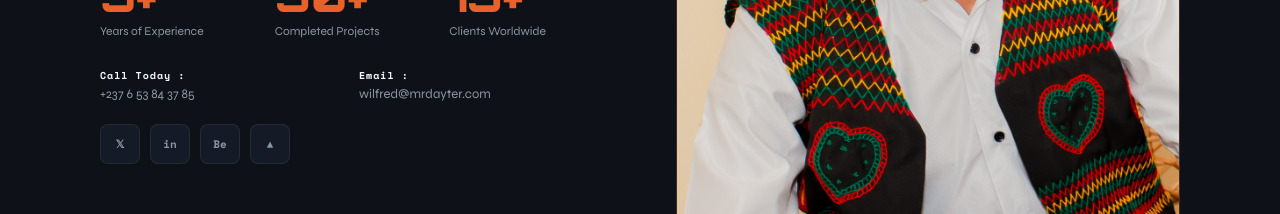
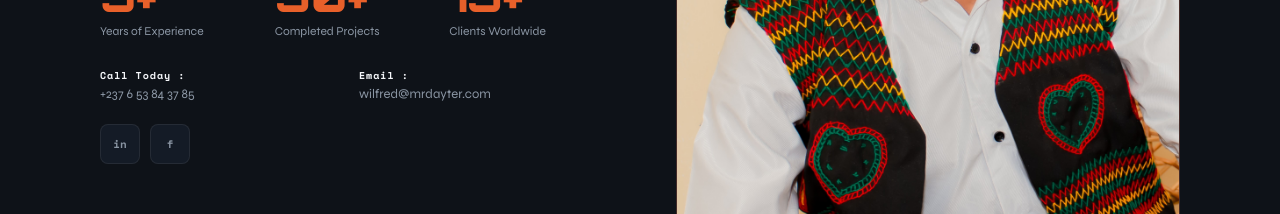
Before and after one commit to WilfredTagha/IWTAG, a React (Vite) app in the folder mr_dayter_portfolio/: page / in a window 1280 px wide. Shown: the part 2180-2394 px from the top of the page. Built offline with nearby package versions, Linux system fonts and the light colour scheme.

Commit message:
links to profiles

```diff
--- a/mr_dayter_portfolio/src/components/About.jsx
+++ b/mr_dayter_portfolio/src/components/About.jsx
@@ -26,9 +26,26 @@ export default function About({ dark }) {
               <div><div className="ct-lbl">Email :</div><div className="ct-val">wilfred@mrdayter.com</div></div>
             </div>
 
-            <div className="socials">
+            {/* <div className="socials">
               {["𝕏","in","Be","▲"].map((ic, i) => (
                 <a key={i} href="#" className="soc">{ic}</a>
+              ))}
+            </div> */}
+            <div className="socials">
+              {[
+                { icon: "in", url: "https://www.linkedin.com/in/TaghaWilfred", label: "LinkedIn" },
+                { icon: "f", url: "https://www.facebook.com/MrDayter", label: "Facebook" }
+              ].map((social, i) => (
+                <a
+                  key={i}
+                  href={social.url}
+                  target="_blank"
+                  rel="noopener noreferrer"
+                  className="soc"
+                  title={social.label}
+                >
+                  {social.icon}
+                </a>
               ))}
             </div>
 
```
